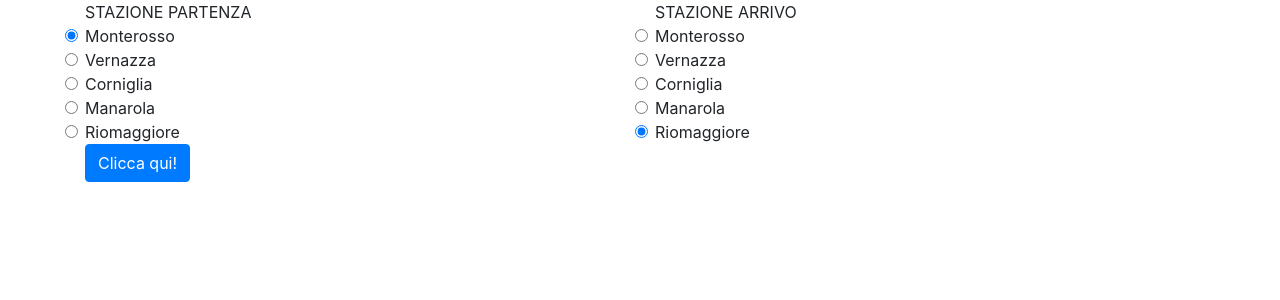
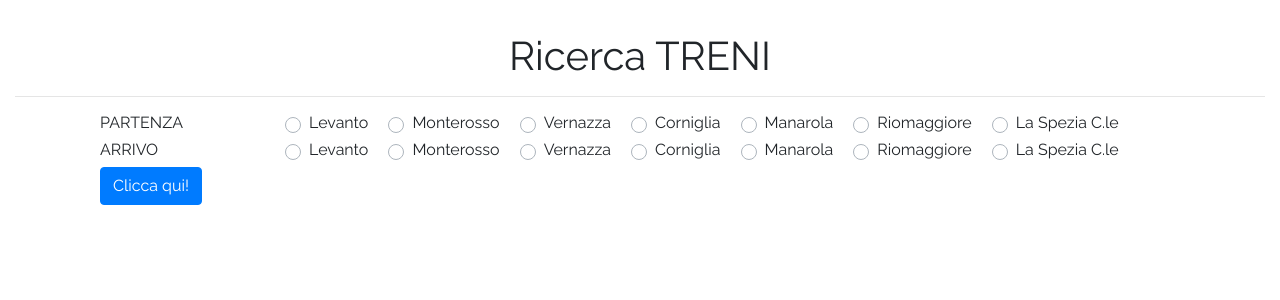
Before and after one commit to danimog/trenitalia, a Jekyll site: the page built from treni.html, in a window 1280 px wide. Shown: the top 300 px of the page. Built offline with Jekyll 4.4.1, drawn with Linux system fonts in a browser that asks for light colours.

Commit message:
scss e grafica

```diff
--- a/_config.yml
+++ b/_config.yml
@@ -18,16 +18,17 @@
 # You can create any custom variable you would like, and they will be accessible
 # in the templates via {{ site.myvariable }}.
 
-title: Your awesome title
-email: your-email@example.com
+title: trenitalia API
+email: daniele.moggia@gmail.com
 description: >- # this means to ignore newlines until "baseurl:"
   Write an awesome description for your new site here. You can edit this
   line in _config.yml. It will appear in your document head meta (for
   Google search results) and in your feed.xml site description.
 baseurl: "/trenitalia" # the subpath of your site, e.g. /blog
 url: "" # the base hostname & protocol for your site, e.g. http://example.com
-twitter_username: jekyllrb
-github_username:  jekyll
+twitter_username:
+github_username:
+markdown: kramdown
 
 # Build settings
 theme: minima
--- /dev/null
+++ b/_includes/header.html
@@ -0,0 +1,4 @@
+<div class="header text-center">
+	<h1>Ricerca TRENI</h1>
+	<hr>
+</div>
--- a/_layouts/default.html
+++ b/_layouts/default.html
@@ -0,0 +1,26 @@
+<!doctype html>
+<html lang="it">
+  <head>
+    <!-- Required meta tags -->
+    <meta charset="utf-8">
+    <meta name="viewport" content="width=device-width, initial-scale=1, shrink-to-fit=no">
+
+    <!-- Bootstrap CSS -->
+    <link rel="stylesheet" href="https://stackpath.bootstrapcdn.com/bootstrap/4.4.1/css/bootstrap.min.css" integrity="sha384-Vkoo8x4CGsO3+Hhxv8T/Q5PaXtkKtu6ug5TOeNV6gBiFeWPGFN9MuhOf23Q9Ifjh" crossorigin="anonymous">
+
+    <!-- Google Fonts -->
+	<link href="https://fonts.googleapis.com/css?family=Raleway&display=swap" rel="stylesheet">
+
+    <link rel="stylesheet" href="{{site.baseurl}}/assets/css/styles.css">
+
+    <title>Orario dei treni</title>
+  </head>
+  <body>
+  	<div class="container-fluid">
+  	{% include header.html %}
+  </div>
+  <div class="container">
+	{{ content }}
+</div>
+  </body>
+  </html>
--- /dev/null
+++ b/_sass/main.scss
@@ -0,0 +1,13 @@
+$font-text: 'Raleway', sans-serif;
+
+body {
+  font: 100% $font-text;
+  margin-top: 2em;
+}
+
+
+#result{
+	margin-top: 1em;
+	font: 120% $font-text;
+	line-height: 1.5em;
+}
--- /dev/null
+++ b/assets/css/styles.scss
@@ -0,0 +1,3 @@
+---
+---
+@import "main";
--- a/treni.html
+++ b/treni.html
@@ -1,79 +1,82 @@
-<!doctype html>
-<html lang="it">
-  <head>
-    <!-- Required meta tags -->
-    <meta charset="utf-8">
-    <meta name="viewport" content="width=device-width, initial-scale=1, shrink-to-fit=no">
-
-    <!-- Bootstrap CSS -->
-    <link rel="stylesheet" href="https://stackpath.bootstrapcdn.com/bootstrap/4.4.1/css/bootstrap.min.css" integrity="sha384-Vkoo8x4CGsO3+Hhxv8T/Q5PaXtkKtu6ug5TOeNV6gBiFeWPGFN9MuhOf23Q9Ifjh" crossorigin="anonymous">
-
-    <title>Orario dei treni</title>
-  </head>
-  <body>
+---
+layout: default
+---
 
     <div class="container">
       <div class="row">
-        <div class="col-sm-6">
-          STAZIONE PARTENZA
-          <div class="form-check-P">
-            <input class="form-check-input" type="radio" name="partenza" id="stazionePartenza" value="monterosso" checked>
-            <label class="form-check-label" for="stazione1">Monterosso</label>
+          <div class="col-sm-2">
+            <h6>PARTENZA</h6>
           </div>
-
-          <div class="form-check-P">
-            <input class="form-check-input" type="radio" name="partenza" id="stazionePartenza" value="vernazza" >
-            <label class="form-check-label" for="stazione1">Vernazza</label>
+          <div class="col-sm-10">
+            <div class="custom-control custom-radio custom-control-inline">
+              <input type="radio" id="radio_levanto" name="stazione_partenza" class="custom-control-input" value="Levanto">
+              <label class="custom-control-label" for="radio_levanto">Levanto</label>
             </div>
-
-          <div class="form-check-P">
-            <input class="form-check-input" type="radio" name="partenza" id="stazionePartenza" value="corniglia" >
-            <label class="form-check-label" for="stazione1">Corniglia</label>
+            <div class="custom-control custom-radio custom-control-inline">
+              <input type="radio" id="radio_monterosso" name="stazione_partenza" class="custom-control-input" value="Monterosso">
+              <label class="custom-control-label" for="radio_monterosso">Monterosso</label>
             </div>
-
-          <div class="form-check-P">
-            <input class="form-check-input" type="radio" name="partenza" id="stazionePartenza" value="manarola" >
-            <label class="form-check-label" for="stazione1">Manarola</label>
+            <div class="custom-control custom-radio custom-control-inline">
+              <input type="radio" id="radio_vernazza" name="stazione_partenza" class="custom-control-input" value="Vernazza">
+              <label class="custom-control-label" for="radio_vernazza">Vernazza</label>
             </div>
-
-          <div class="form-check-P">
-            <input class="form-check-input" type="radio" name="partenza" id="stazionePartenza" value="riomaggiore" >
-            <label class="form-check-label" for="stazione1">Riomaggiore</label>
+            <div class="custom-control custom-radio custom-control-inline">
+              <input type="radio" id="radio_corniglia" name="stazione_partenza" class="custom-control-input" value="Corniglia">
+              <label class="custom-control-label" for="radio_corniglia">Corniglia</label>
+            </div>
+            <div class="custom-control custom-radio custom-control-inline">
+              <input type="radio" id="radio_manarola" name="stazione_partenza" class="custom-control-input" value="Manarola">
+              <label class="custom-control-label" for="radio_manarola">Manarola</label>
+            </div>
+            <div class="custom-control custom-radio custom-control-inline">
+              <input type="radio" id="radio_riomaggiore" name="stazione_partenza" class="custom-control-input" value="Riomaggiore">
+              <label class="custom-control-label" for="radio_riomaggiore">Riomaggiore</label>
+            </div>
+            <div class="custom-control custom-radio custom-control-inline">
+              <input type="radio" id="radio_laspezia" name="stazione_partenza" class="custom-control-input" value="La Spezia Centrale">
+              <label class="custom-control-label" for="radio_laspezia">La Spezia C.le</label>
             </div>
           </div>
-      <div class="col-sm-6">
-          STAZIONE ARRIVO
-          <div class="form-check-A">
-            <input class="form-check-input" type="radio" name="arrivo" id="stazioneArrivo" value="monterosso" >
-            <label class="form-check-label" for="stazione1">Monterosso</label>
       </div>
-
-          <div class="form-check-A">
-            <input class="form-check-input" type="radio" name="arrivo" id="stazioneArrivo" value="vernazza" >
-            <label class="form-check-label" for="stazione1">Vernazza</label>
+      <div class="row">
+        <div class="col-sm-2">
+          <h6>ARRIVO</h6>
         </div>
-
-          <div class="form-check-A">
-            <input class="form-check-input" type="radio" name="arrivo" id="stazioneArrivo" value="corniglia" >
-            <label class="form-check-label" for="stazione1">Corniglia</label>
+        <div class="col-sm-10">
+          <div class="custom-control custom-radio custom-control-inline">
+            <input type="radio" id="radio_levanto_a" name="stazione_arrivo" class="custom-control-input" value="Levanto">
+            <label class="custom-control-label" for="radio_levanto_a">Levanto</label>
           </div>
-
-          <div class="form-check-A">
-            <input class="form-check-input" type="radio" name="arrivo" id="stazioneArrivo" value="manarola" >
-            <label class="form-check-label" for="stazione1">Manarola</label>
+          <div class="custom-control custom-radio custom-control-inline">
+            <input type="radio" id="radio_monterosso_a" name="stazione_arrivo" class="custom-control-input" value="Monterosso">
+            <label class="custom-control-label" for="radio_monterosso_a">Monterosso</label>
           </div>
-
-          <div class="form-check-A">
-            <input class="form-check-input" type="radio" name="arrivo" id="stazioneArrivo" value="riomaggiore" checked>
-            <label class="form-check-label" for="stazione1">Riomaggiore</label>
+          <div class="custom-control custom-radio custom-control-inline">
+            <input type="radio" id="radio_vernazza_a" name="stazione_arrivo" class="custom-control-input" value="Vernazza">
+            <label class="custom-control-label" for="radio_vernazza_a">Vernazza</label>
+          </div>
+          <div class="custom-control custom-radio custom-control-inline">
+            <input type="radio" id="radio_corniglia_a" name="stazione_arrivo" class="custom-control-input" value="Corniglia">
+            <label class="custom-control-label" for="radio_corniglia_a">Corniglia</label>
+          </div>
+          <div class="custom-control custom-radio custom-control-inline">
+            <input type="radio" id="radio_manarola_a" name="stazione_arrivo" class="custom-control-input" value="Manarola">
+            <label class="custom-control-label" for="radio_manarola_a">Manarola</label>
+          </div>
+          <div class="custom-control custom-radio custom-control-inline">
+            <input type="radio" id="radio_riomaggiore_a" name="stazione_arrivo" class="custom-control-input" value="Riomaggiore">
+            <label class="custom-control-label" for="radio_riomaggiore_a">Riomaggiore</label>
+          </div>
+            <div class="custom-control custom-radio custom-control-inline">
+              <input type="radio" id="radio_laspezia_a" name="stazione_arrivo" class="custom-control-input" value="La Spezia Centrale">
+              <label class="custom-control-label" for="radio_laspezia_a">La Spezia C.le</label>
+            </div>
         </div>
       </div>
 
-    </div>
+      <button type="button" class="btn btn-primary">Clicca qui!</button>
 
-
-      <button type="button" class="btn btn-primary">Clicca qui!</button>
-      <div id="pippe"></div>
+      <div id="result"></div>
 
     </div>
 
@@ -88,9 +91,20 @@
     $(document).ready(function(){
       $("button").click(function(){
 
-        console.log(document.getElementByClassName("form-check-A").value);
+        var stazione_partenza = $("input[name='stazione_partenza']:checked").val();
 
-var myUrl = 'https://www.lefrecce.it/msite/api/solutions?origin=VERNAZZA&destination=RIOMAGGIORE&arflag=A&adate=28/12/2019&atime=13&adultno=1&childno=0&direction=A&frecce=false&onlyRegional=false';
+        var stazione_arrivo = $("input[name='stazione_arrivo']:checked").val();
+
+    if (stazione_arrivo == stazione_partenza){
+      alert ("seleziona due stazioni differenti!");
+    }
+
+  /* chiamo le funzioni per conoscere data e orario attuale */
+  now = Date.now();
+  adate = dateConverter(now);
+  atime = timeConverter(now);
+
+var myUrl = 'https://www.lefrecce.it/msite/api/solutions?origin='+stazione_partenza+'&destination='+stazione_arrivo+'&arflag=A&adate='+adate+'&atime='+atime+'&adultno=1&childno=0&direction=A&frecce=false&onlyRegional=false';
 //  But if you make it from a browser, then it will work without problem ...
 
 // However to make it work, we are going to use the cors-anywhere free service to bypass this
```
Also changed, not shown: other parts of treni.html (+6 -6 lines). Lines whose indentation alone changed are shown as unchanged.
